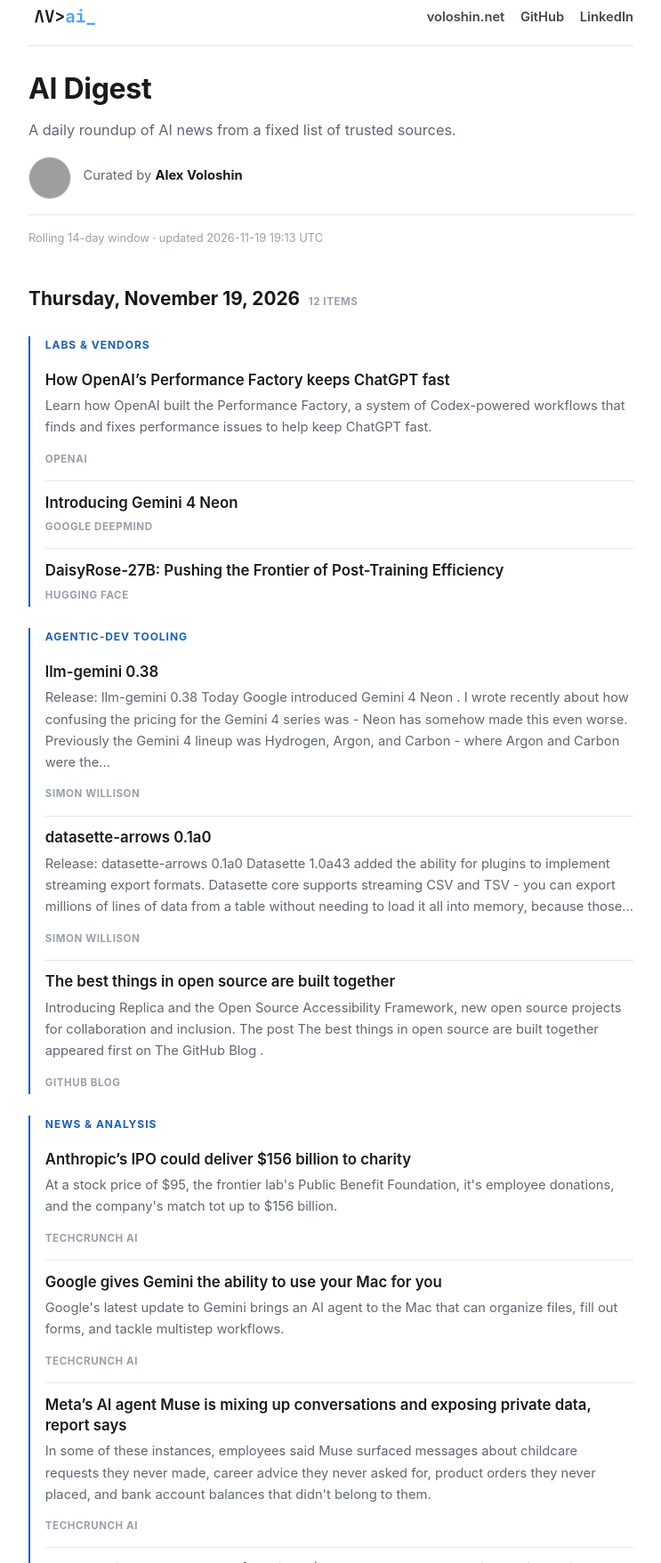
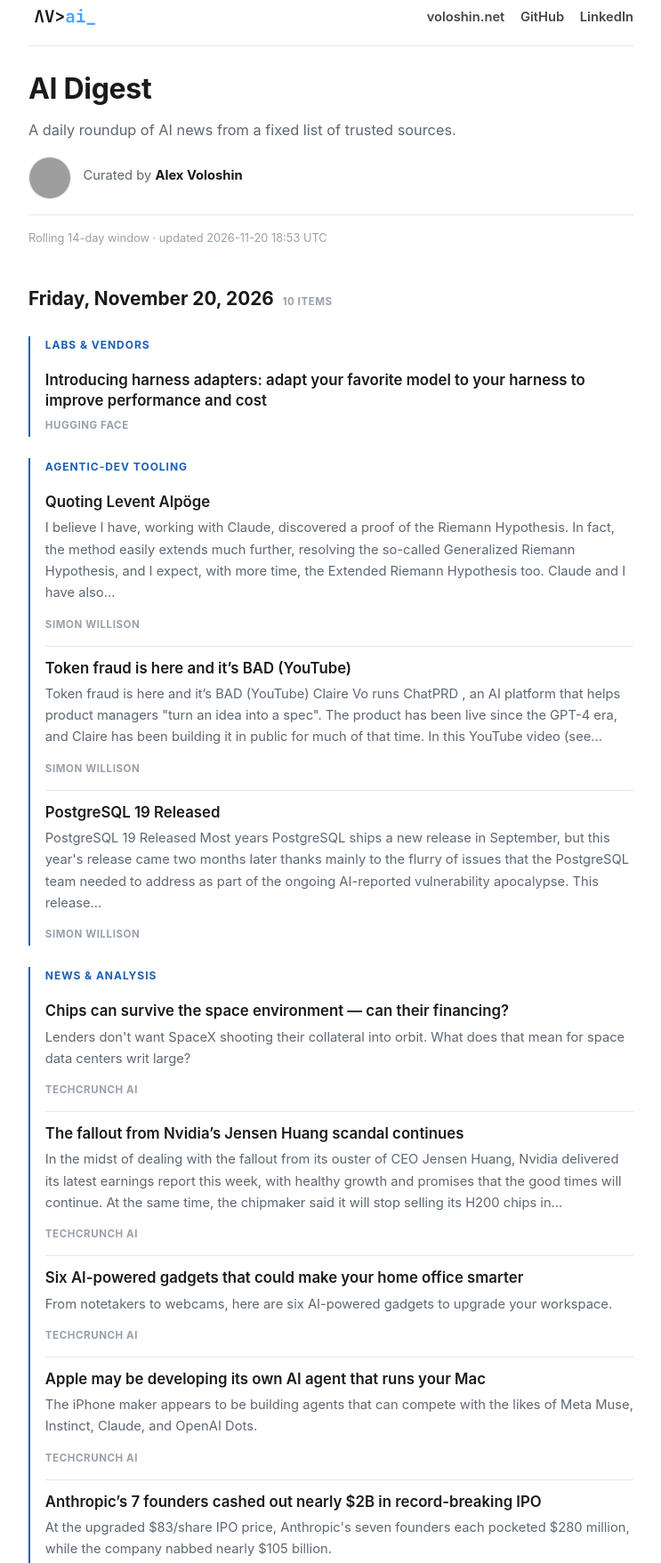
Before and after one commit to alex-voloshin-dev/ai-digest, a plain HTML site: page docs/index.html in a window 1280 px wide. Shown: the part 45-1802 px from the top of the page at 89% size, without its empty margins (268-1011 px from the left). Drawn offline with Linux system fonts and the light colour scheme; grey boxes are pictures that could not be loaded.

Commit message:
digest: 2026-11-20

```diff
--- a/docs/index.html
+++ b/docs/index.html
@@ -117,8 +117,30 @@ footer p { margin: 0; }
 <h1>AI Digest</h1>
 <p class="tagline">A daily roundup of AI news from a fixed list of trusted sources.</p>
 <div class="author"><img class="avatar" src="https://cdn.hashnode.com/uploads/avatars/69ffa642f239332df4ffa118/d25b9659-f828-4ee9-9eb4-8af9d56b3239.png?w=200&amp;h=200&amp;fit=crop&amp;crop=faces&amp;auto=compress,format&amp;format=webp" alt="Alex Voloshin" width="48" height="48"><div class="author-text"><p class="byline">Curated by <strong>Alex Voloshin</strong></p></div></div>
-<p class="meta">Rolling 14-day window &middot; updated 2026-11-19 19:13 UTC</p>
+<p class="meta">Rolling 14-day window &middot; updated 2026-11-20 18:53 UTC</p>
 </header>
+<div class="day">
+<h2>Friday, November 20, 2026<span class="count">10 items</span></h2>
+<section class="cat">
+<h3>Labs &amp; vendors</h3>
+<article class="item"><a class="title" href="https://huggingface.co/blog/harness-adapters-at-scale" target="_blank" rel="noopener">Introducing harness adapters: adapt your favorite model to your harness to improve performance and cost</a><span class="source">Hugging Face</span></article>
+</section>
+<section class="cat">
+<h3>Agentic-dev tooling</h3>
+<article class="item"><a class="title" href="https://simonwillison.net/2026/Nov/20/levent-alpoge/" target="_blank" rel="noopener">Quoting Levent Alpöge</a><p class="summary">I believe I have, working with Claude, discovered a proof of the Riemann Hypothesis. In fact, the method easily extends much further, resolving the so-called Generalized Riemann Hypothesis, and I expect, with more time, the Extended Riemann Hypothesis too. Claude and I have also…</p><span class="source">Simon Willison</span></article>
+<article class="item"><a class="title" href="https://simonwillison.net/2026/Nov/20/token-fraud-is-here-and-its-bad/" target="_blank" rel="noopener">Token fraud is here and it’s BAD (YouTube)</a><p class="summary">Token fraud is here and it’s BAD (YouTube) Claire Vo runs ChatPRD , an AI platform that helps product managers &quot;turn an idea into a spec&quot;. The product has been live since the GPT-4 era, and Claire has been building it in public for much of that time. In this YouTube video (see…</p><span class="source">Simon Willison</span></article>
+<article class="item"><a class="title" href="https://simonwillison.net/2026/Nov/19/postgresql-19/" target="_blank" rel="noopener">PostgreSQL 19 Released</a><p class="summary">PostgreSQL 19 Released Most years PostgreSQL ships a new release in September, but this year&#x27;s release came two months later thanks mainly to the flurry of issues that the PostgreSQL team needed to address as part of the ongoing AI-reported vulnerability apocalypse. This release…</p><span class="source">Simon Willison</span></article>
+</section>
+<section class="cat">
+<h3>News &amp; analysis</h3>
+<article class="item"><a class="title" href="https://techcrunch.com/2026/11/20/chips-can-survive-the-space-environment-can-their-financing/" target="_blank" rel="noopener">Chips can survive the space environment — can their financing?</a><p class="summary">Lenders don&#x27;t want SpaceX shooting their collateral into orbit. What does that mean for space data centers writ large?</p><span class="source">TechCrunch AI</span></article>
+<article class="item"><a class="title" href="https://techcrunch.com/podcast/the-fallout-from-nvidias-jensen-huang-scandal-continues/" target="_blank" rel="noopener">The fallout from Nvidia’s Jensen Huang scandal continues</a><p class="summary">In the midst of dealing with the fallout from its ouster of CEO Jensen Huang, Nvidia delivered its latest earnings report this week, with healthy growth and promises that the good times will continue. At the same time, the chipmaker said it will stop selling its H200 chips in…</p><span class="source">TechCrunch AI</span></article>
+<article class="item"><a class="title" href="https://techcrunch.com/2026/11/20/6-ai-powered-gadgets-that-could-make-your-home-office-smarter/" target="_blank" rel="noopener">Six AI-powered gadgets that could make your home office smarter</a><p class="summary">From notetakers to webcams, here are six AI-powered gadgets to upgrade your workspace.</p><span class="source">TechCrunch AI</span></article>
+<article class="item"><a class="title" href="https://techcrunch.com/2026/11/19/apple-may-be-developing-its-own-ai-agent-that-runs-your-mac/" target="_blank" rel="noopener">Apple may be developing its own AI agent that runs your Mac</a><p class="summary">The iPhone maker appears to be building agents that can compete with the likes of Meta Muse, Instinct, Claude, and OpenAI Dots.</p><span class="source">TechCrunch AI</span></article>
+<article class="item"><a class="title" href="https://techcrunch.com/2026/11/19/anthropics-7-founders-cashed-out-nearly-2b-in-record-breaking-ipo/" target="_blank" rel="noopener">Anthropic’s 7 founders cashed out nearly $2B in record-breaking IPO</a><p class="summary">At the upgraded $83/share IPO price, Anthropic&#x27;s seven founders each pocketed $280 million, while the company nabbed nearly $105 billion.</p><span class="source">TechCrunch AI</span></article>
+<article class="item"><a class="title" href="https://techcrunch.com/2026/11/19/metas-new-muse-charm-device-may-cost-300/" target="_blank" rel="noopener">Meta’s new Muse Charm device may cost $300</a><p class="summary">Meta hasn&#x27;t denied the reporting from The Information, saying only that it will &quot;have more to share soon&quot; about its upcoming AI wearable.</p><span class="source">TechCrunch AI</span></article>
+</section>
+</div>
 <div class="day">
 <h2>Thursday, November 19, 2026<span class="count">12 items</span></h2>
 <section class="cat">
@@ -448,29 +470,6 @@ footer p { margin: 0; }
 <article class="item"><a class="title" href="https://techcrunch.com/2026/11/05/palo-alto-networks-in-talks-to-buy-ai-agent-security-startup-clutch-for-500m/" target="_blank" rel="noopener">Palo Alto Networks in talks to buy AI agent security startup Clutch for $500M</a><p class="summary">Clutch, backed by Lightspeed and SignalFire, was last valued at $85 million, according to a source.</p><span class="source">TechCrunch AI</span></article>
 </section>
 </div>
-<div class="day">
-<h2>Thursday, November 5, 2026<span class="count">11 items</span></h2>
-<section class="cat">
-<h3>Labs &amp; vendors</h3>
-<article class="item"><a class="title" href="https://openai.com/index/setting-new-standard-responsible-ai-infrastructure" target="_blank" rel="noopener">Setting a new standard for responsible AI infrastructure</a><p class="summary">OpenAI introduces its National Community Compact and Compute Campus Policy Blueprint to protect local resources, create jobs, and guide responsible AI infrastructure development.</p><span class="source">OpenAI</span></article>
-<article class="item"><a class="title" href="https://deepmind.google/blog/gemini-omni-12-flash-fast-and-cost-effective-with-longer-clips/" target="_blank" rel="noopener">Gemini Omni 1.2 Flash: Fast and cost-effective with longer clips</a><span class="source">Google DeepMind</span></article>
-<article class="item"><a class="title" href="https://huggingface.co/blog/phonon-tts" target="_blank" rel="noopener">A Closer Look at Phonon TTS. Launching High-Quality On-Device Speech That Tops the Benchmarks.</a><span class="source">Hugging Face</span></article>
-</section>
-<section class="cat">
-<h3>Agentic-dev tooling</h3>
-<article class="item"><a class="title" href="https://simonwillison.net/2026/Nov/4/datasette-llm/" target="_blank" rel="noopener">datasette-llm 0.1a10</a><p class="summary">Release: datasette-llm 0.1a10 Fixes a bug that affected my agent.datasette.io demo site, where the set of available LLM models was not correctly restricted to just those in the configuration. Tags: datasette , llm</p><span class="source">Simon Willison</span></article>
-<article class="item"><a class="title" href="https://github.blog/open-source/maintainers/accessibility-statements-now-have-a-home-on-github/" target="_blank" rel="noopener">Accessibility statements now have a home on GitHub</a><p class="summary">GitHub now highlights ACCESSIBILITY.md files and helps maintainers document accessibility goals, known barriers, supported environments, contributor expectations, and reporting processes. The post Accessibility statements now have a home on GitHub appeared first on The GitHub…</p><span class="source">GitHub Blog</span></article>
-</section>
-<section class="cat">
-<h3>News &amp; analysis</h3>
-<article class="item"><a class="title" href="https://techcrunch.com/2026/11/05/openai-president-greg-brockman-says-company-could-be-ipo-ready-in-2027/" target="_blank" rel="noopener">OpenAI president Greg Brockman says company could be IPO ready in 2027</a><p class="summary">OpenAI President Greg Brockman says the company could be ready to go public in 2027, pointing to accelerating enterprise revenue and a turnaround in its business.</p><span class="source">TechCrunch AI</span></article>
-<article class="item"><a class="title" href="https://techcrunch.com/2026/11/05/claude-can-now-analyze-your-spending-with-its-new-personal-finance-tool/" target="_blank" rel="noopener">Claude can now analyze your spending with its new Personal Finance tool</a><p class="summary">With Personal Finance in Claude, users can connect their bank and card accounts through Plaid and ask questions about their finances.</p><span class="source">TechCrunch AI</span></article>
-<article class="item"><a class="title" href="https://techcrunch.com/2026/11/05/axiom-math-wants-to-keep-ai-slop-out-of-mathematics/" target="_blank" rel="noopener">Axiom Math wants to keep AI slop out of mathematics</a><p class="summary">As AI floods math with unchecked proofs, Axiom Math is betting on verification. The startup’s AI agents just formally verified the Stacks Project, one of the field’s biggest libraries.</p><span class="source">TechCrunch AI</span></article>
-<article class="item"><a class="title" href="https://techcrunch.com/2026/11/05/dropbox-acquires-tigris-data-for-350m-to-bolster-its-ai-iinfrastructure/" target="_blank" rel="noopener">Dropbox acquires Tigris Data for $350M to bolster its AI infrastructure</a><p class="summary">The deal is expected to support the development of DBX Agent Cloud, a new storage platform aimed at developers building AI models and agents.</p><span class="source">TechCrunch AI</span></article>
-<article class="item"><a class="title" href="https://techcrunch.com/2026/11/05/ainas-smart-ring-has-a-screen-a-joystick-and-a-mic-so-you-can-talk-to-ai-agents/" target="_blank" rel="noopener">Aina’s smart ring has a screen, a joystick, and a mic so you can talk to AI agents</a><p class="summary">Aina&#x27;s ring can also take calls and help you dictate notes on your Mac.</p><span class="source">TechCrunch AI</span></article>
-<article class="item"><a class="title" href="https://techcrunch.com/2026/11/05/box-taps-nvidias-nemotron-for-new-agent-first-content-retrieval-system/" target="_blank" rel="noopener">Box taps Nvidia’s Nemotron for new agent-first content retrieval system</a><p class="summary">The system can supposedly answer queries four times faster, with 20% fewer errors and 90% fewer tokens used.</p><span class="source">TechCrunch AI</span></article>
-</section>
-</div>
 <footer>
 <p>Automated, unattended news page. Built deterministically from a fixed list
 of trusted source feeds; every item links to its origin.</p>
```
Also changed, not shown: 1 other file.
